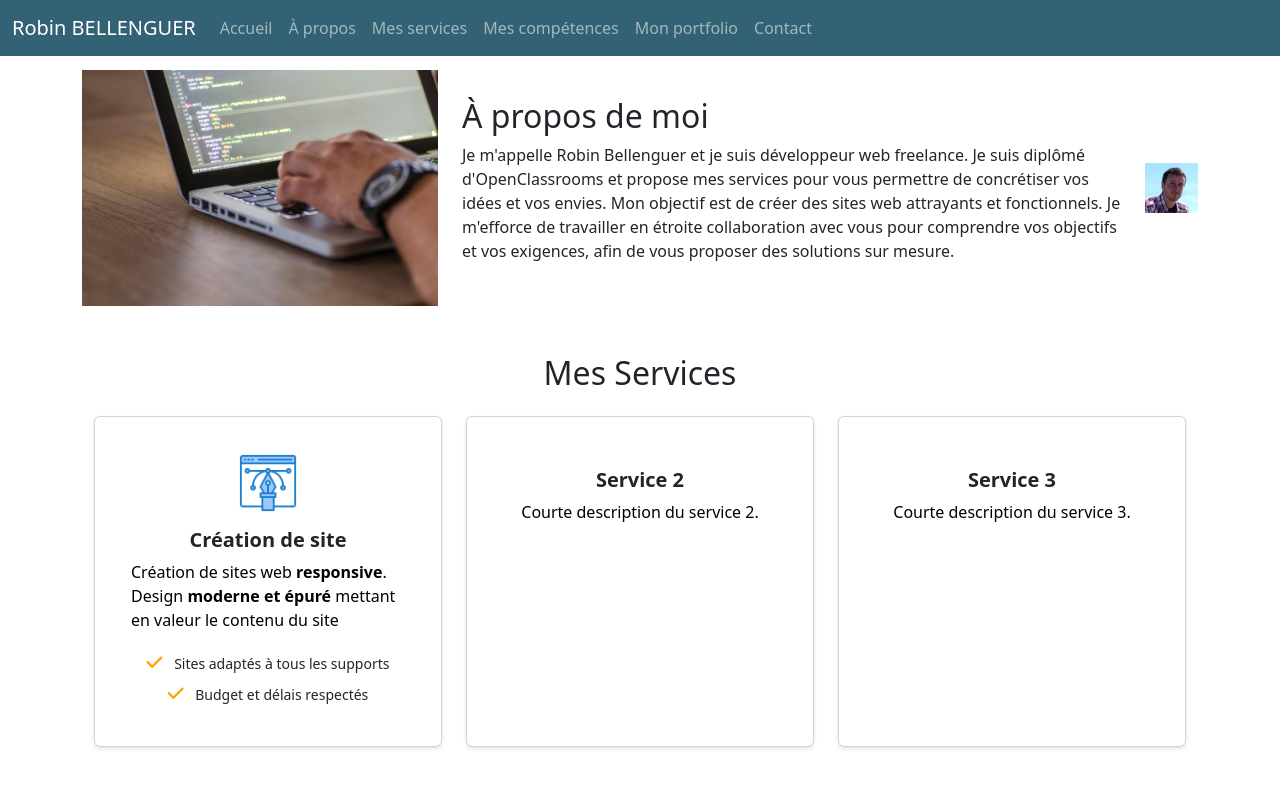
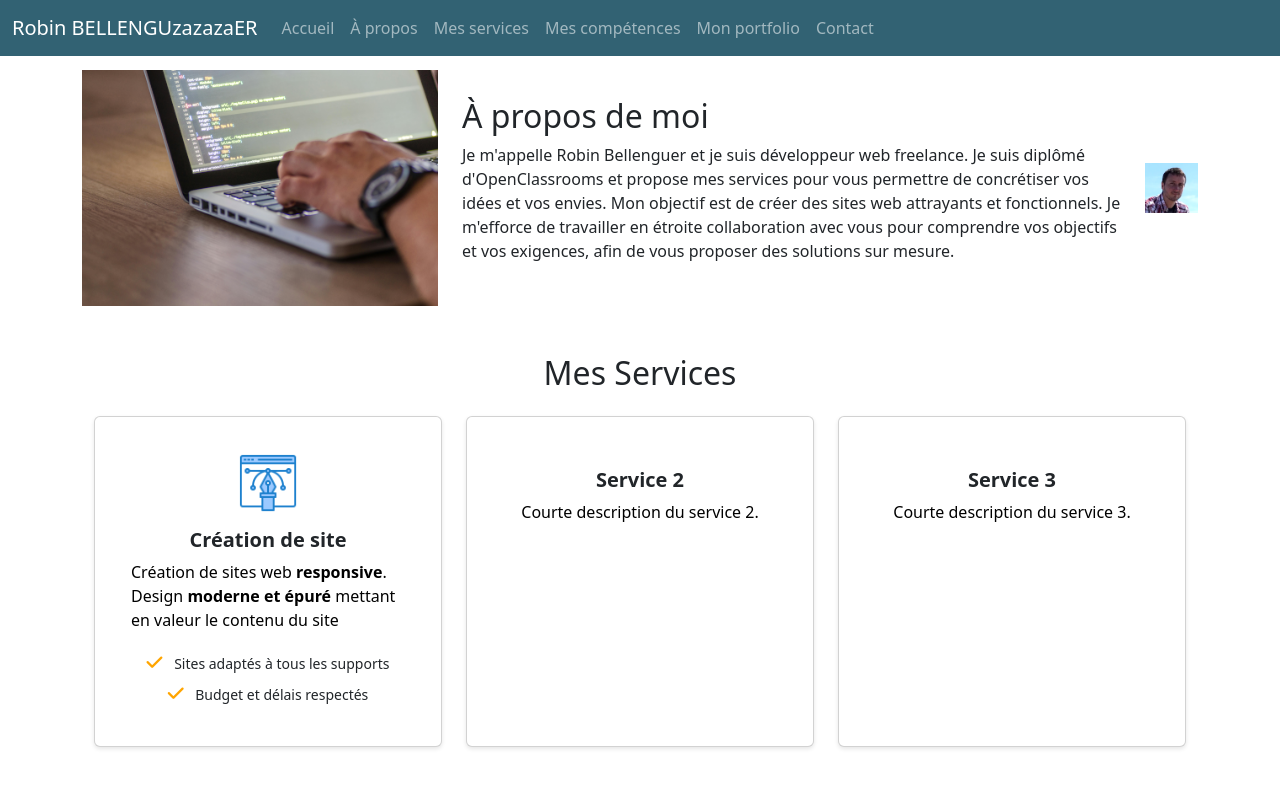
Before and after one commit to RobinBLGR/Mon-portfolio, a website: page index.html in a window 1280 px wide. Shown: the top 800 px of the page. Drawn offline with nearby package versions, Linux system fonts and the light colour scheme.

Commit message:
Update index.html

```diff
--- a/index.html
+++ b/index.html
@@ -12,7 +12,7 @@
 
     <nav class="navbar navbar-expand-lg navbar-dark" style="background-color: #326273; position: fixed; top: 0; width: 100%; z-index: 1030;">
         <div class="container-fluid">
-          <a class="navbar-brand" href="#">Robin BELLENGUER</a>
+          <a class="navbar-brand" href="#">Robin BELLENGUzazazaER</a>
           <button class="navbar-toggler" type="button" data-bs-toggle="collapse" data-bs-target="#navbarNav" aria-controls="navbarNav" aria-expanded="false" aria-label="Toggle navigation">
             <span class="navbar-toggler-icon"></span>
           </button>
```
